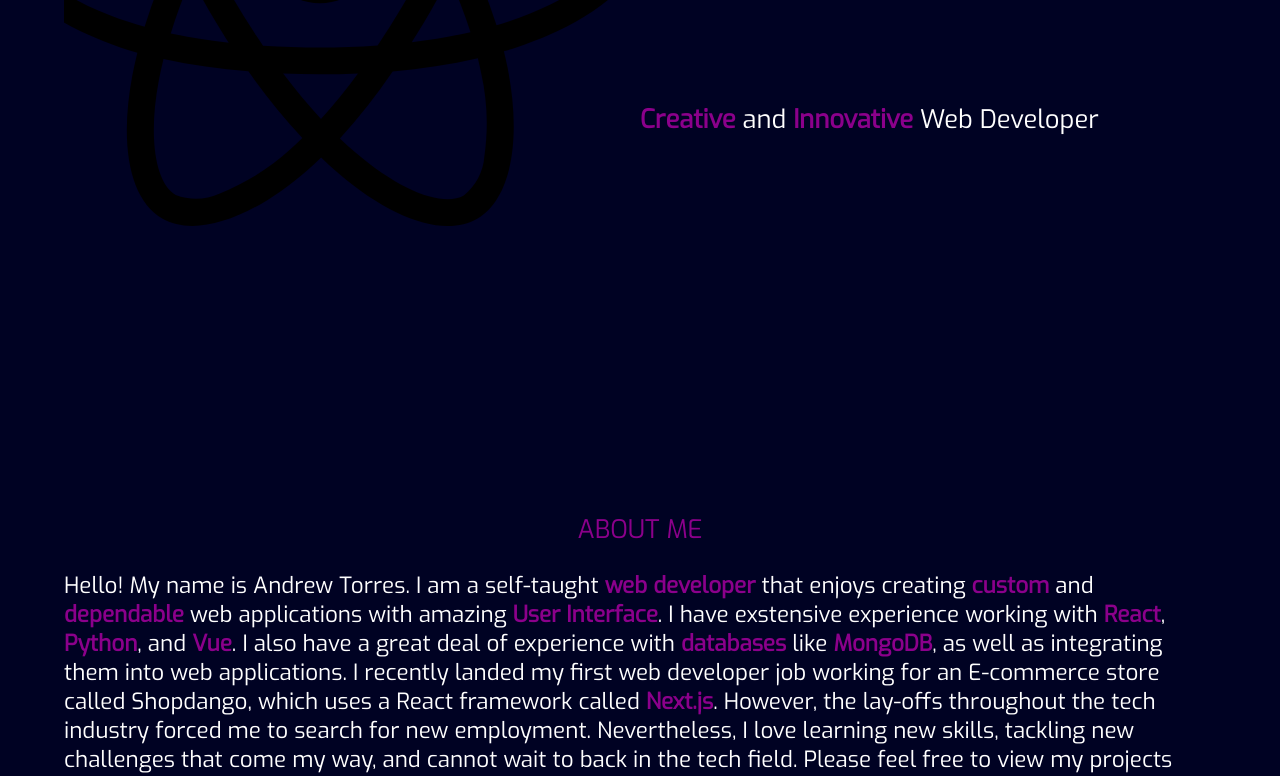
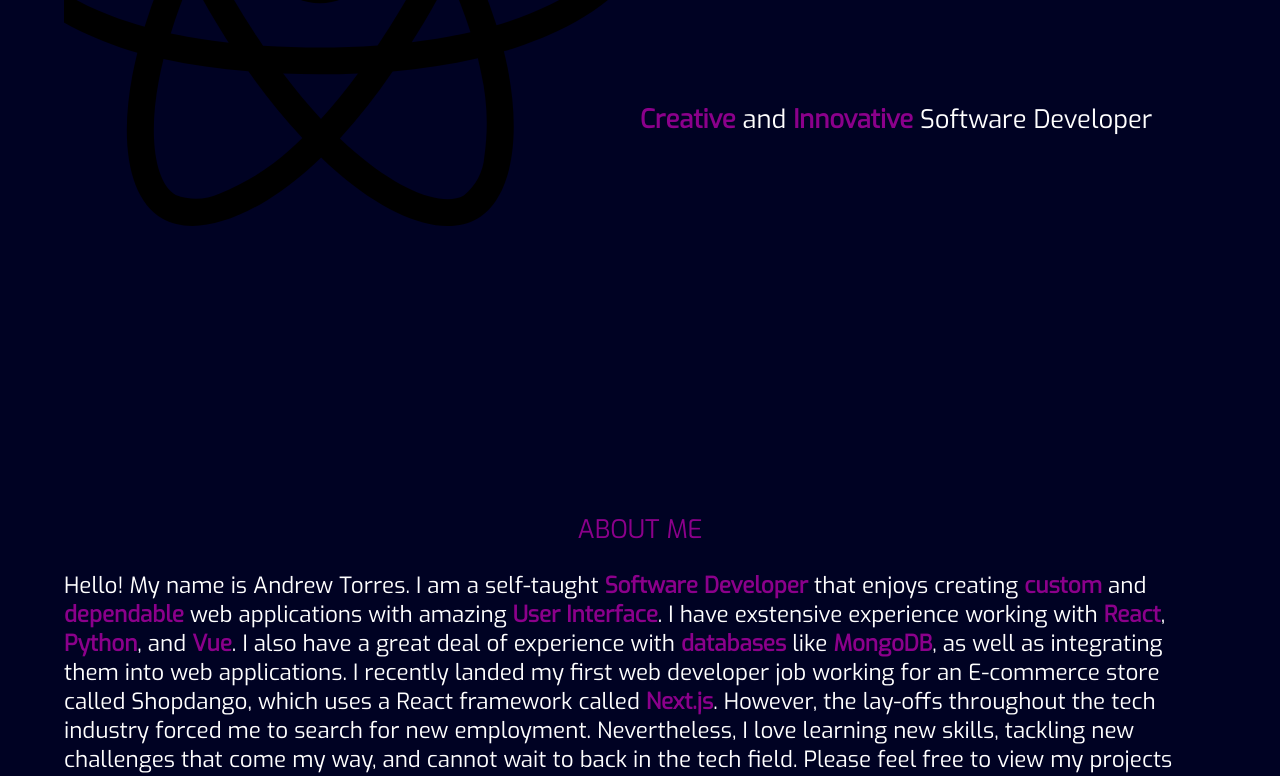
Before and after one commit to atorres1007/portfolio, a React (Create React App) app: page / in a window 1280 px wide. Shown: the part 474-1250 px from the top of the page. Built offline with nearby package versions, Linux system fonts and the light colour scheme.

Commit message:
small edits to about me

```diff
--- a/src/App.js
+++ b/src/App.js
@@ -92,7 +92,7 @@ export default function App () {
 
           <p>
 
-          <span className='focus'>Creative</span> and <span className='focus'>Innovative</span> Web Developer
+          <span className='focus'>Creative</span> and <span className='focus'>Innovative</span> Software Developer
           </p>
 
 
@@ -114,7 +114,7 @@ export default function App () {
 
         <p className='about'>
 
-          Hello! My name is Andrew Torres. I am a self-taught <span className='focus'> web developer</span> that enjoys creating <span className='focus'> custom</span> and <span className='focus'> dependable </span>
+          Hello! My name is Andrew Torres. I am a self-taught <span className='focus'> Software Developer</span> that enjoys creating <span className='focus'> custom</span> and <span className='focus'> dependable </span>
           web applications with amazing <span className='focus'> User Interface</span>.
           I have exstensive experience working with<span className='focus'> React</span>, <span className='focus'> Python</span>, and <span className='focus'>Vue</span>.
           I also have a great deal of experience with <span className='focus'> databases</span> like <span className='focus'>MongoDB</span>, as well as integrating them into web applications.
```
